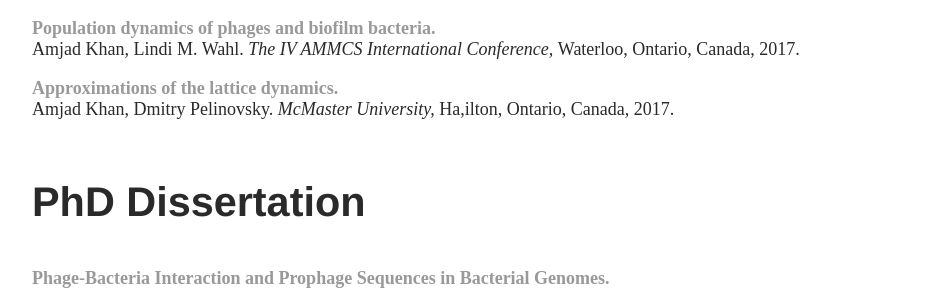
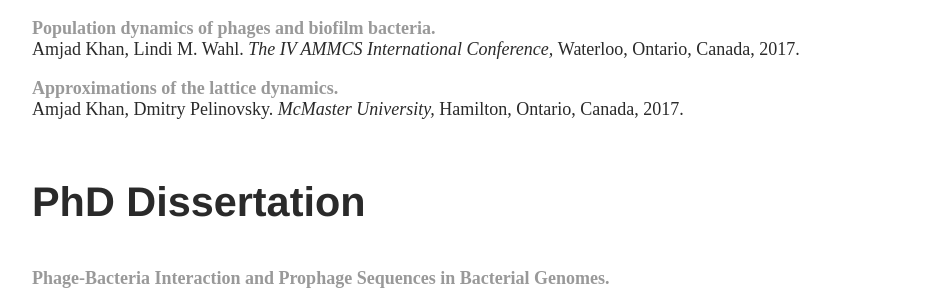
Before and after one commit to MathBioInfo/amjadkhan, a Jekyll site: the page built from Research/index.html, in a window 1280 px wide. Shown: the part 1036-1326 px from the top of the page, without its empty margins (160-1111 px from the left). Built offline with Jekyll 4.4.1, drawn with Linux system fonts in a browser that asks for light colours.

Commit message:
Update index.html

```diff
--- a/Research/index.html
+++ b/Research/index.html
@@ -60,7 +60,7 @@ title: About my research
 	</font><br /><br /><font color="#2a2a2a" size="4">
 	<a href="http://www.dfsammcs2017.wlu.ca/">
 	<strong> Approximations of the lattice dynamics.
-	</strong></a><br />Amjad Khan, Dmitry Pelinovsky.<em> McMaster University, </em> Ha,ilton, Ontario, Canada, 2017.
+	</strong></a><br />Amjad Khan, Dmitry Pelinovsky.<em> McMaster University, </em> Hamilton, Ontario, Canada, 2017.
 	</font><br /><br /><font color="#2a2a2a" size="4">
 	<h3>PhD Dissertation</h3>
 	<a href="https://ir.lib.uwo.ca/etd/6957/">
```
